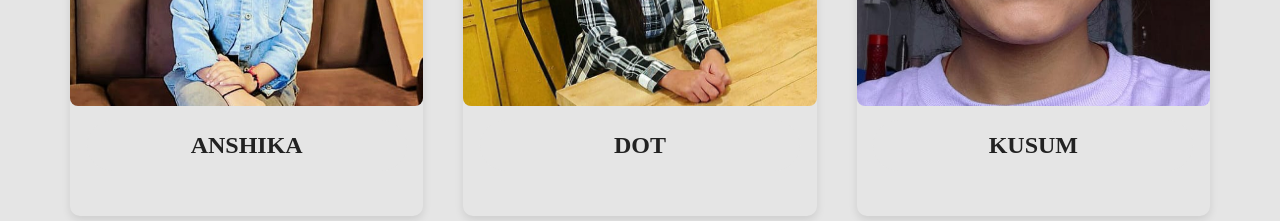
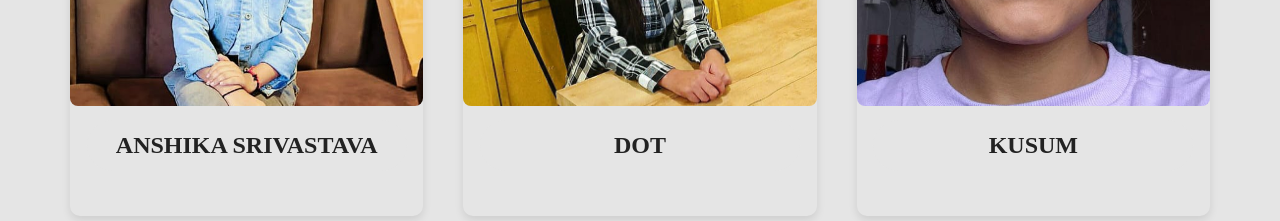
Before and after one commit to Shiwani2002/Bellatrix-Community, a React (Vite) app in the folder frontend/: page /appointment in a window 1280 px wide. Shown: the part 2060-2281 px from the top of the page. Built offline with nearby package versions, Linux system fonts and the light colour scheme; no server answers.

Commit message:
Update AllMembers.jsx

```diff
--- a/frontend/src/components/AllMembers.jsx
+++ b/frontend/src/components/AllMembers.jsx
@@ -41,7 +41,7 @@ const AllMembers = () => {
       imageUrl: "/departments/Shreya.jpeg",
     },
     {
-      name: "Anshika",
+      name: "Anshika Srivastava",
       imageUrl: "/departments/Anshika.jpeg",
     },
     {
@@ -49,7 +49,7 @@ const AllMembers = () => {
       imageUrl: "/departments/Dot.jpeg",
     },
     {
-      name: "Kusum",
+      name: "Kusum ",
       imageUrl: "/departments/Kusum.jpeg",
     },
     {
```
